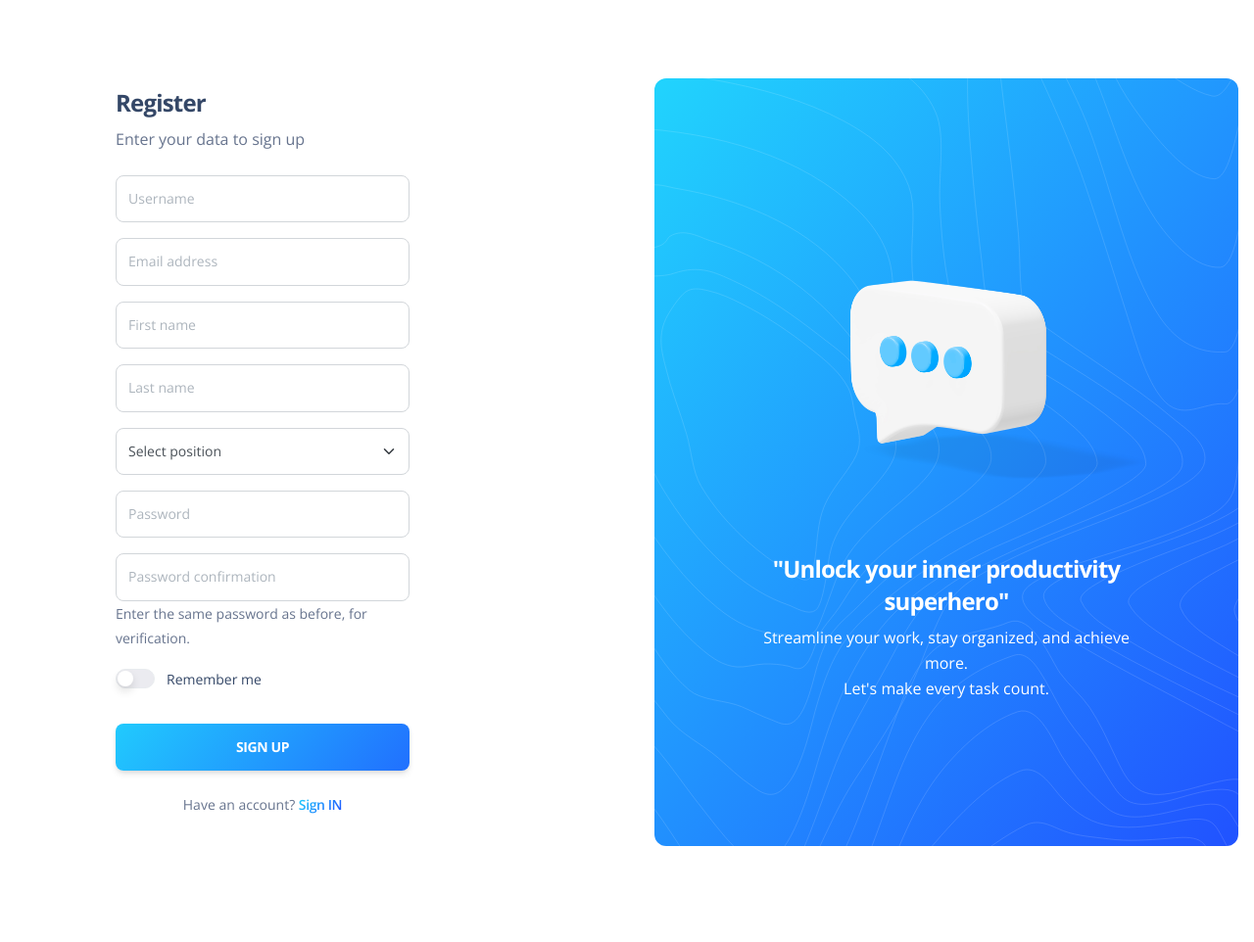
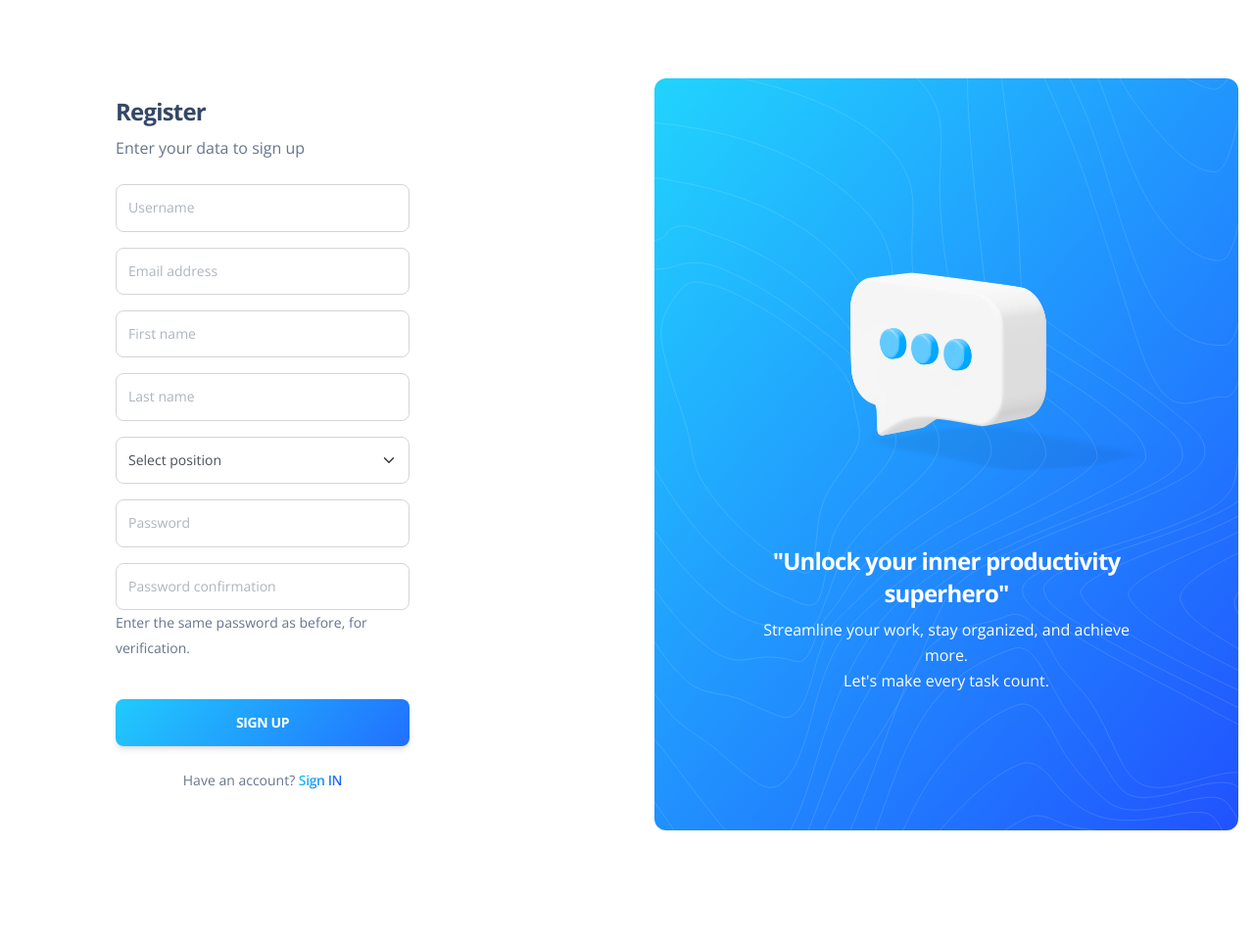
Before and after one commit to o-davydova/IT-task-manager, a Django app: page /register/ in a window 1280 px wide. Shown: the top 962 px of the page at 98% size. Run offline with Django 4.2, Linux system fonts and the light colour scheme; data that the repository does not hold is empty; some libraries are stand-ins or nearby versions.

Commit message:
Remove `Remember me` button

```diff
--- a/templates/registration/login.html
+++ b/templates/registration/login.html
@@ -21,10 +21,6 @@
               <form method="post" action="{% url 'login' %}" novalidate>
                 {% csrf_token %}
                 {{ form|crispy }}
-                <div class="form-check form-switch">
-                  <input class="form-check-input" type="checkbox" id="rememberMe">
-                  <label class="form-check-label" for="rememberMe">Remember me</label>
-                </div>
                 <div class="text-center">
                   <button type="submit" class="btn btn-lg bg-gradient-info btn-lg w-100 mt-4 mb-0">Sign in</button>
                   <input type="hidden" name="next" value="{{ next }}" />
--- a/templates/registration/register.html
+++ b/templates/registration/register.html
@@ -21,10 +21,6 @@
               <form method="post" action="{% url 'register' %}" novalidate>
                 {% csrf_token %}
                 {{ form|crispy }}
-                <div class="form-check form-switch">
-                  <input class="form-check-input" type="checkbox" id="rememberMe">
-                  <label class="form-check-label" for="rememberMe">Remember me</label>
-                </div>
                 <div class="text-center">
                   <button type="submit" class="btn btn-lg bg-gradient-info btn-lg w-100 mt-4 mb-0">Sign up</button>
                   <input type="hidden" name="next" value="{{ next }}" />
```
